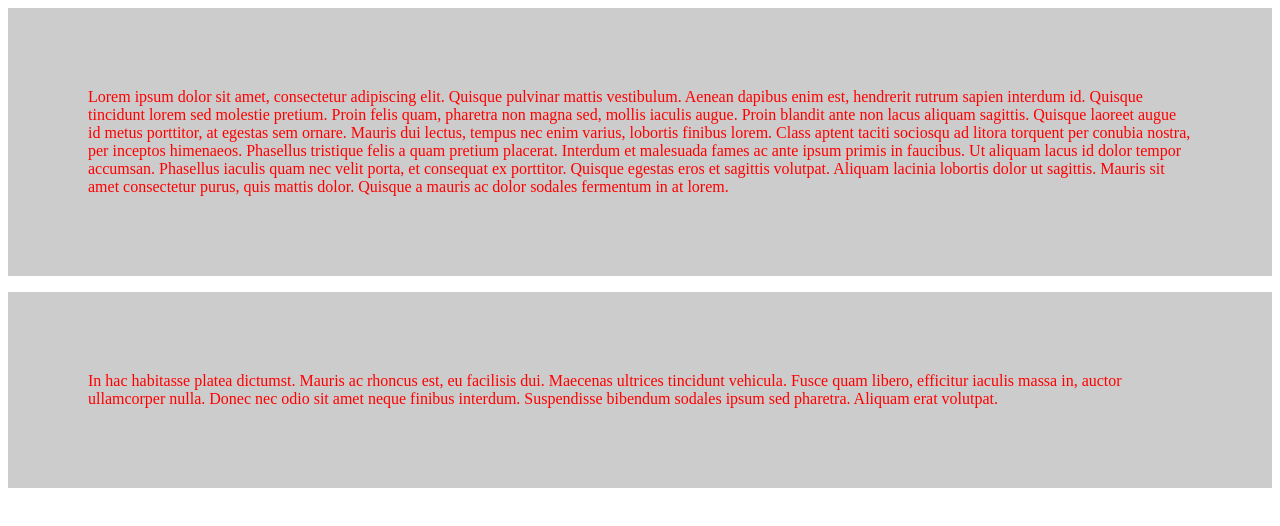
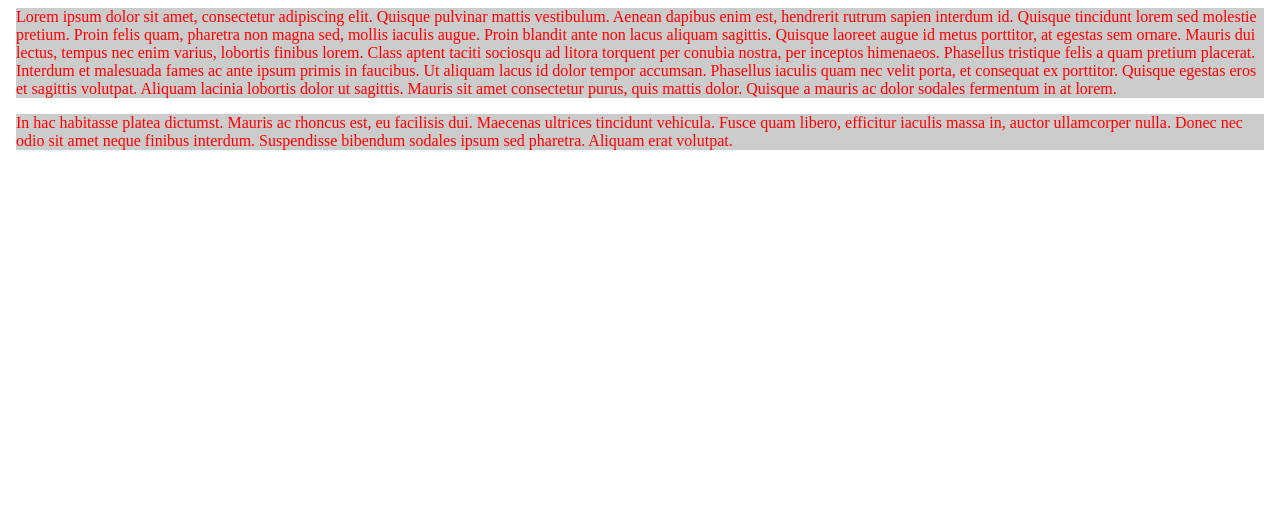
Before and after one commit to miguely/miguely.github.io, a plain HTML site: page test-root.html in a window 1280 px wide. Drawn offline with Linux system fonts and the light colour scheme.

Commit message:
Update test-root.html

```diff
--- a/test-root.html
+++ b/test-root.html
@@ -1,7 +1,7 @@
 <html>
 <head>
 <style>
-p {color: red; background: #CCC; padding: 10vh;}
+p {color: red; background: #CCC; margin-inline: 1vh;}
 </style>
 </head>
 <body>
```
